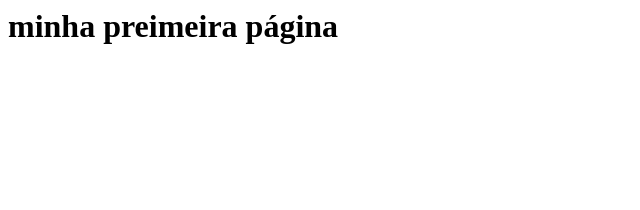
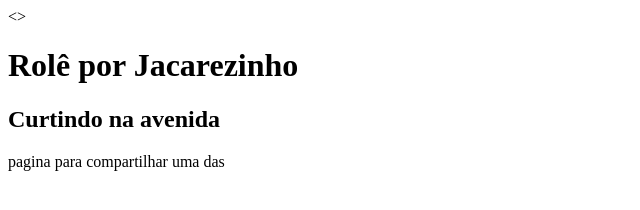
Before and after one commit to PRETINxit/meu-preimeiro-reposit-rio, a plain HTML site: page index.html in a window 1280 px wide. Shown: the whole page, without its empty margins (0-640 px from the left). Drawn offline with Linux system fonts and the light colour scheme.

Commit message:
correçoes do texto

```diff
--- a/index.html
+++ b/index.html
@@ -1,3 +1,4 @@
-<html>
-  <h1> minha preimeira página </h1>
-</html>
+<>
+  <h1> Rolê por Jacarezinho </h1>
+    <h2>Curtindo na avenida </h2>
+    <p>pagina para compartilhar uma das <strong><curtições na avenida de Jacarezinho</strong></p>
```
